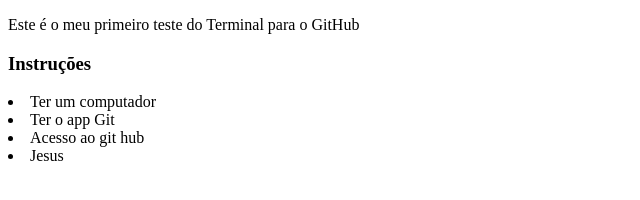
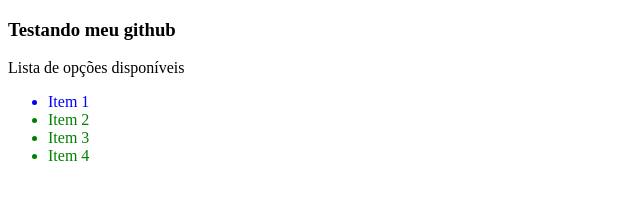
Before and after one commit to pianaropedro08/TESTE_GITHUB_PIANARO, a plain HTML site: page index.html in a window 1280 px wide. Shown: the whole page, without its empty margins (0-640 px from the left). Drawn offline with Linux system fonts and the light colour scheme.

Commit message:
commit inicial

```diff
--- a/index.html
+++ b/index.html
@@ -4,23 +4,30 @@
 <head>
     <meta charset="UTF-8">
     <meta name="viewport" content="width=device-width, initial-scale=1.0">
-    <title>Teste Terminal </title>
+    <title>Testando o gitbuh </title>
 
     <link rel="stylesheet" href="style.css">
+    <style>
+        li {
+            color: green;
+        }
+    </style>
 
 </head>
 
 <body>
-    <p>Este é o meu primeiro teste do Terminal para o GitHub</p>
 
-    <h3>Instruções</h3>
 
-    <p>
-        <li>Ter um computador</li>
-        <li>Ter o app Git</li>
-        <li>Acesso ao git hub</li>
-        <li>Jesus</li>
-    </p>
+    <h3>Testando meu github</h3>
+
+    <p> Lista de opções disponíveis</p>
+
+    <ul>
+        <li style="color: blue;">Item 1</li>
+        <li>Item 2</li>
+        <li>Item 3</li>
+        <li>Item 4</li>
+    </ul>
 </body>
 
 </html>
```
